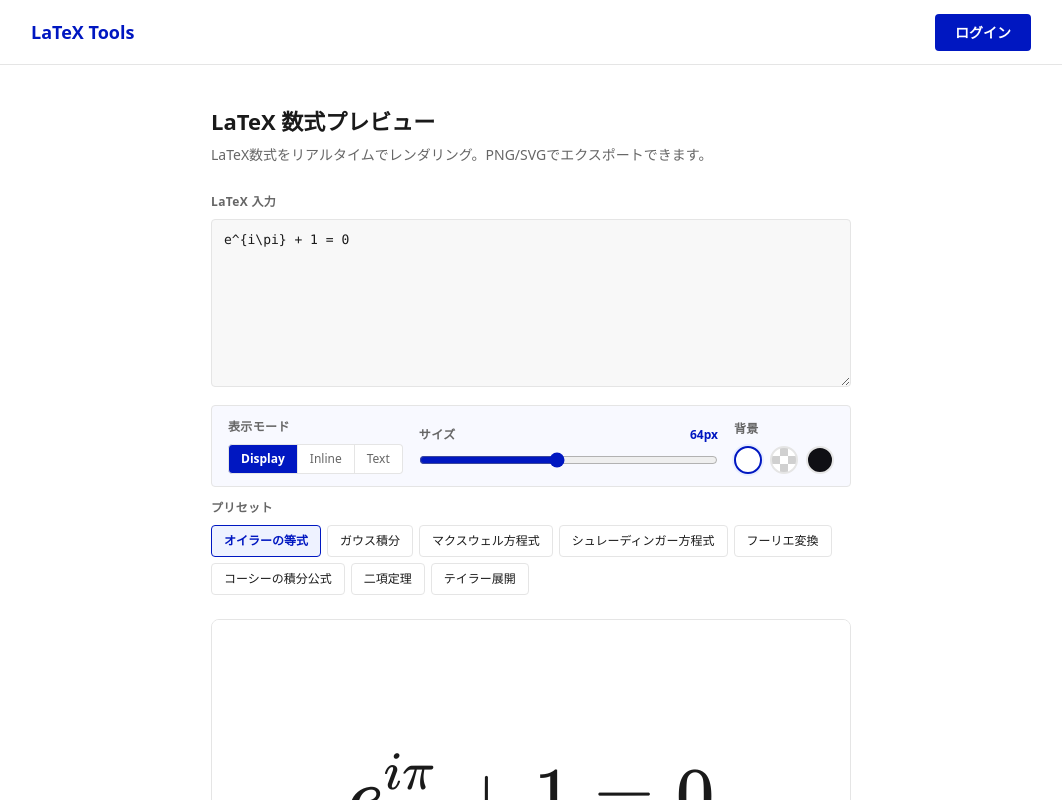
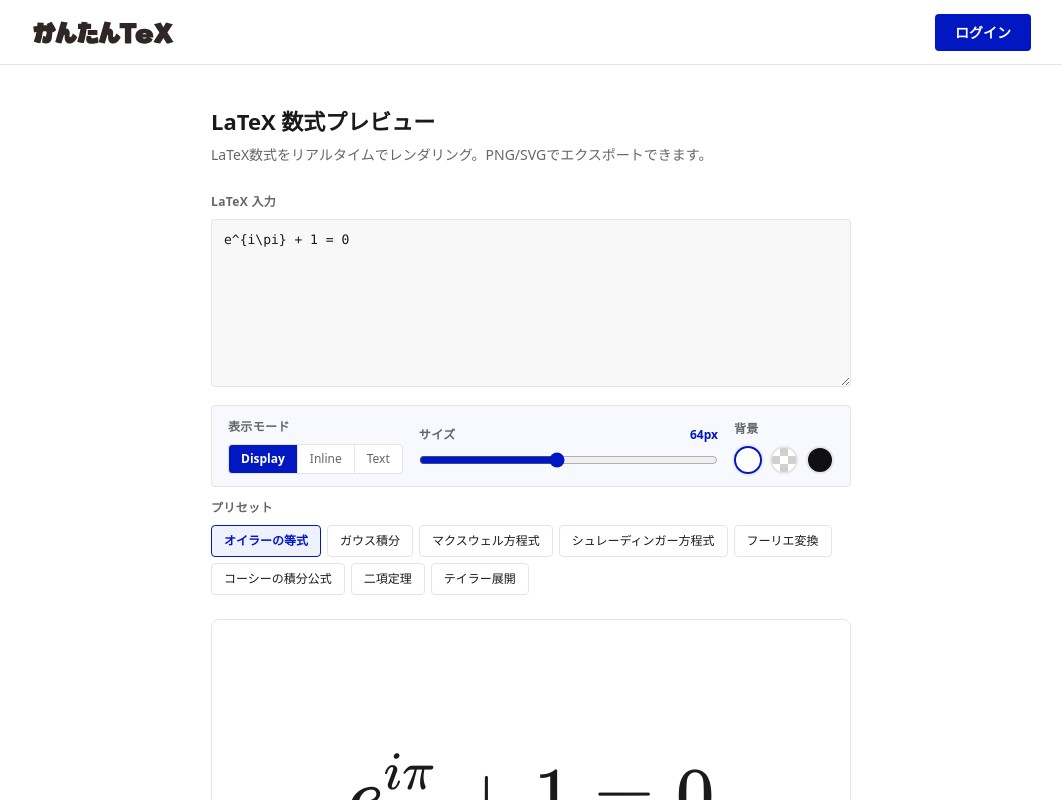
Before and after one commit to icochan-web-service/latex-converter, a Next.js app: page /compile in a window 1280 px wide. Shown: the top 800 px of the page, without its empty margins (109-1171 px from the left). Built offline with nearby package versions, Linux system fonts and the light colour scheme; no server answers.

Commit message:
add logo

```diff
--- a/src/components/Header.tsx
+++ b/src/components/Header.tsx
@@ -17,11 +17,15 @@ export default function Header() {
           justifyContent: "space-between",
         }}
       >
-        <a
-          href="/"
-          style={{ fontSize: "18px", fontWeight: "700", color: "#0017C1", textDecoration: "none" }}
-        >
-          LaTeX Tools
+        <a href="/" style={{ textDecoration: "none", display: "flex", alignItems: "center" }}>
+          <picture>
+            <source srcSet="/logo.svg" type="image/svg+xml" />
+            <img
+              src="/logo.png"
+              alt="LaTeX Converter"
+              style={{ height: "36px", width: "auto", display: "block" }}
+            />
+          </picture>
         </a>
         <div style={{ display: "flex", alignItems: "center", gap: "16px" }}>
           {isSignedIn ? (
```
Also changed, not shown: public/logo.png (added), public/logo.svg (added).
